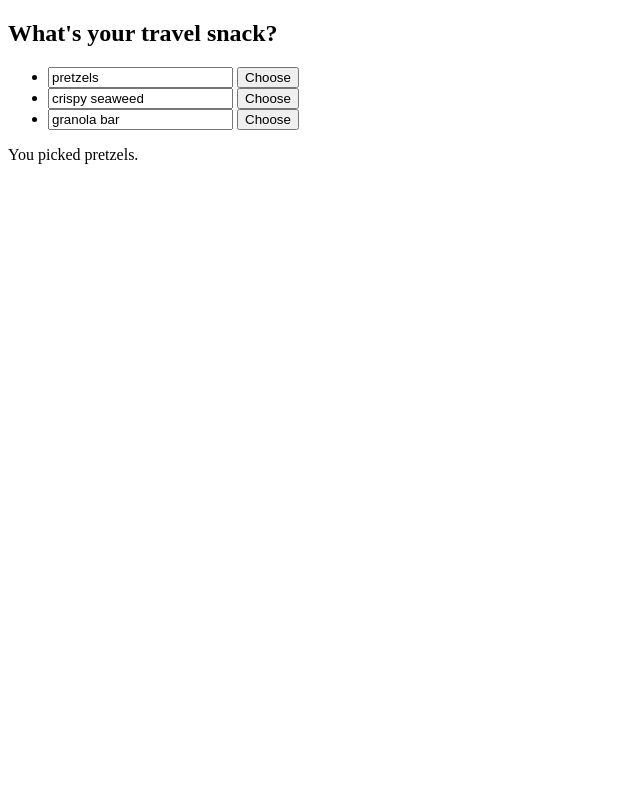
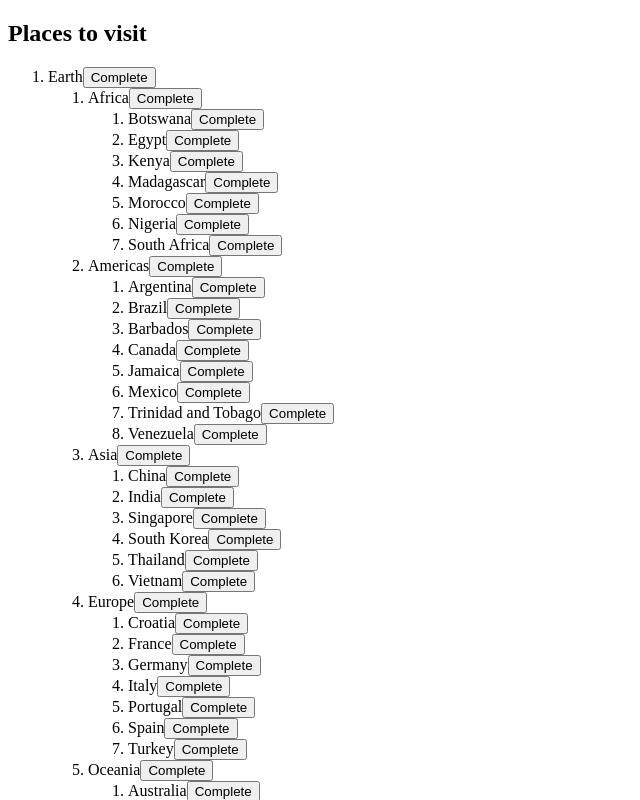
Before and after one commit to Yurimcalex/react-sandbox, a React (Vite) app: page / in a window 1280 px wide. Shown: the top 800 px of the page, without its empty margins (0-640 px from the left). Built offline with nearby package versions, Linux system fonts and the light colour scheme.

Commit message:
Create TravelPlan component

```diff
--- a/src/ms/MS.jsx
+++ b/src/ms/MS.jsx
@@ -3,11 +3,12 @@
 import PlayerForm from './PlayerForm.jsx';
 import InfoPanel from './InfoPanel.jsx';
 import TravelSnackSurvey from './TravelSnackSurvey.jsx';
+import TravelPlan from './TravelPlan.jsx';
 
 export default function MS() {
 	return (
 		<div>
-			<TravelSnackSurvey />
+			<TravelPlan />
 		</div>
 	);
 }
--- /dev/null
+++ b/src/ms/TravelPlan.jsx
@@ -0,0 +1,318 @@
+import { useState } from 'react';
+
+export default function TravelPlan() {
+  const [plan, setPlan] = useState(initialTravelPlan);
+
+  function handleComplete(parentId, childId) {
+    const parent = plan[parentId];
+    // Create a new version of the parent place
+    // that doesn't include this child ID.
+    const nextParent = {
+      ...parent,
+      childIds: parent.childIds
+        .filter(id => id !== childId)
+    };
+    // Update the root state object...
+    setPlan({
+      ...plan,
+      // ...so that it has the updated parent.
+      [parentId]: nextParent
+    });
+  }
+
+  const root = plan[0];
+  const planetIds = root.childIds;
+  return (
+    <>
+      <h2>Places to visit</h2>
+      <ol>
+        {planetIds.map(id => (
+          <PlaceTree
+            key={id}
+            id={id}
+            parentId={0}
+            placesById={plan}
+            onComplete={handleComplete}
+          />
+        ))}
+      </ol>
+    </>
+  );
+}
+
+function PlaceTree({ id, parentId, placesById, onComplete }) {
+  const place = placesById[id];
+  const childIds = place.childIds;
+  return (
+    <li>
+      {place.title}
+      <button onClick={() => {
+        onComplete(parentId, id);
+      }}>
+        Complete
+      </button>
+      {childIds.length > 0 &&
+        <ol>
+          {childIds.map(childId => (
+            <PlaceTree
+              key={childId}
+              id={childId}
+              parentId={id}
+              placesById={placesById}
+              onComplete={onComplete}
+            />
+          ))}
+        </ol>
+      }
+    </li>
+  );
+}
+
+
+const initialTravelPlan = {
+  0: {
+    id: 0,
+    title: '(Root)',
+    childIds: [1, 42, 46],
+  },
+  1: {
+    id: 1,
+    title: 'Earth',
+    childIds: [2, 10, 19, 26, 34]
+  },
+  2: {
+    id: 2,
+    title: 'Africa',
+    childIds: [3, 4, 5, 6 , 7, 8, 9]
+  },
+  3: {
+    id: 3,
+    title: 'Botswana',
+    childIds: []
+  },
+  4: {
+    id: 4,
+    title: 'Egypt',
+    childIds: []
+  },
+  5: {
+    id: 5,
+    title: 'Kenya',
+    childIds: []
+  },
+  6: {
+    id: 6,
+    title: 'Madagascar',
+    childIds: []
+  },
+  7: {
+    id: 7,
+    title: 'Morocco',
+    childIds: []
+  },
+  8: {
+    id: 8,
+    title: 'Nigeria',
+    childIds: []
+  },
+  9: {
+    id: 9,
+    title: 'South Africa',
+    childIds: []
+  },
+  10: {
+    id: 10,
+    title: 'Americas',
+    childIds: [11, 12, 13, 14, 15, 16, 17, 18],
+  },
+  11: {
+    id: 11,
+    title: 'Argentina',
+    childIds: []
+  },
+  12: {
+    id: 12,
+    title: 'Brazil',
+    childIds: []
+  },
+  13: {
+    id: 13,
+    title: 'Barbados',
+    childIds: []
+  },
+  14: {
+    id: 14,
+    title: 'Canada',
+    childIds: []
+  },
+  15: {
+    id: 15,
+    title: 'Jamaica',
+    childIds: []
+  },
+  16: {
+    id: 16,
+    title: 'Mexico',
+    childIds: []
+  },
+  17: {
+    id: 17,
+    title: 'Trinidad and Tobago',
+    childIds: []
+  },
+  18: {
+    id: 18,
+    title: 'Venezuela',
+    childIds: []
+  },
+  19: {
+    id: 19,
+    title: 'Asia',
+    childIds: [20, 21, 22, 23, 24, 25],
+  },
+  20: {
+    id: 20,
+    title: 'China',
+    childIds: []
+  },
+  21: {
+    id: 21,
+    title: 'India',
+    childIds: []
+  },
+  22: {
+    id: 22,
+    title: 'Singapore',
+    childIds: []
+  },
+  23: {
+    id: 23,
+    title: 'South Korea',
+    childIds: []
+  },
+  24: {
+    id: 24,
+    title: 'Thailand',
+    childIds: []
+  },
+  25: {
+    id: 25,
+    title: 'Vietnam',
+    childIds: []
+  },
+  26: {
+    id: 26,
+    title: 'Europe',
+    childIds: [27, 28, 29, 30, 31, 32, 33],
+  },
+  27: {
+    id: 27,
+    title: 'Croatia',
+    childIds: []
+  },
+  28: {
+    id: 28,
+    title: 'France',
+    childIds: []
+  },
+  29: {
+    id: 29,
+    title: 'Germany',
+    childIds: []
+  },
+  30: {
+    id: 30,
+    title: 'Italy',
+    childIds: []
+  },
+  31: {
+    id: 31,
+    title: 'Portugal',
+    childIds: []
+  },
+  32: {
+    id: 32,
+    title: 'Spain',
+    childIds: []
+  },
+  33: {
+    id: 33,
+    title: 'Turkey',
+    childIds: []
+  },
+  34: {
+    id: 34,
+    title: 'Oceania',
+    childIds: [35, 36, 37, 38, 39, 40, 41],
+  },
+  35: {
+    id: 35,
+    title: 'Australia',
+    childIds: []
+  },
+  36: {
+    id: 36,
+    title: 'Bora Bora (French Polynesia)',
+    childIds: []
+  },
+  37: {
+    id: 37,
+    title: 'Easter Island (Chile)',
+    childIds: []
+  },
+  38: {
+    id: 38,
+    title: 'Fiji',
+    childIds: []
+  },
+  39: {
+    id: 39,
+    title: 'Hawaii (the USA)',
+    childIds: []
+  },
+  40: {
+    id: 40,
+    title: 'New Zealand',
+    childIds: []
+  },
+  41: {
+    id: 41,
+    title: 'Vanuatu',
+    childIds: []
+  },
+  42: {
+    id: 42,
+    title: 'Moon',
+    childIds: [43, 44, 45]
+  },
+  43: {
+    id: 43,
+    title: 'Rheita',
+    childIds: []
+  },
+  44: {
+    id: 44,
+    title: 'Piccolomini',
+    childIds: []
+  },
+  45: {
+    id: 45,
+    title: 'Tycho',
+    childIds: []
+  },
+  46: {
+    id: 46,
+    title: 'Mars',
+    childIds: [47, 48]
+  },
+  47: {
+    id: 47,
+    title: 'Corn Town',
+    childIds: []
+  },
+  48: {
+    id: 48,
+    title: 'Green Hill',
+    childIds: []
+  }
+};
```
